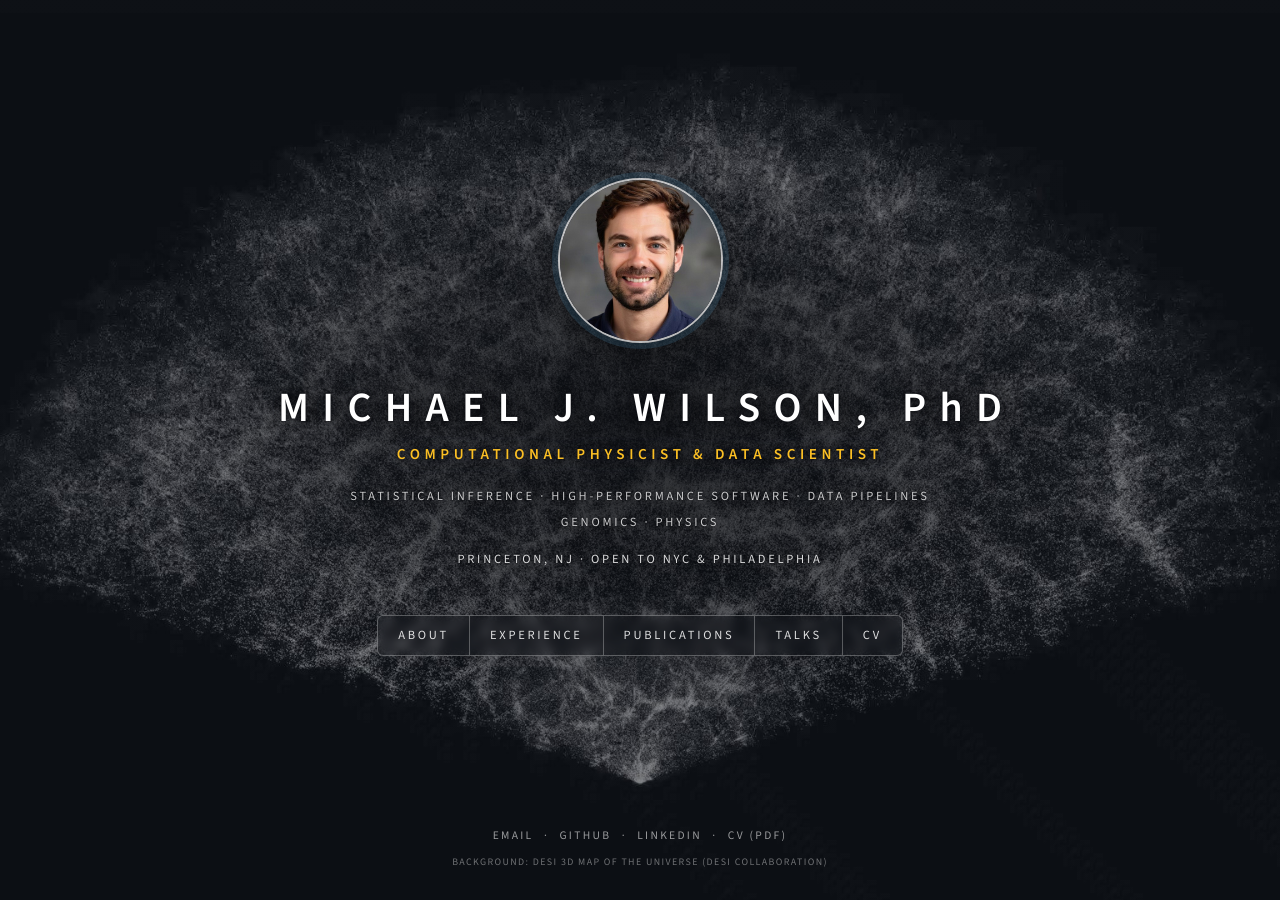
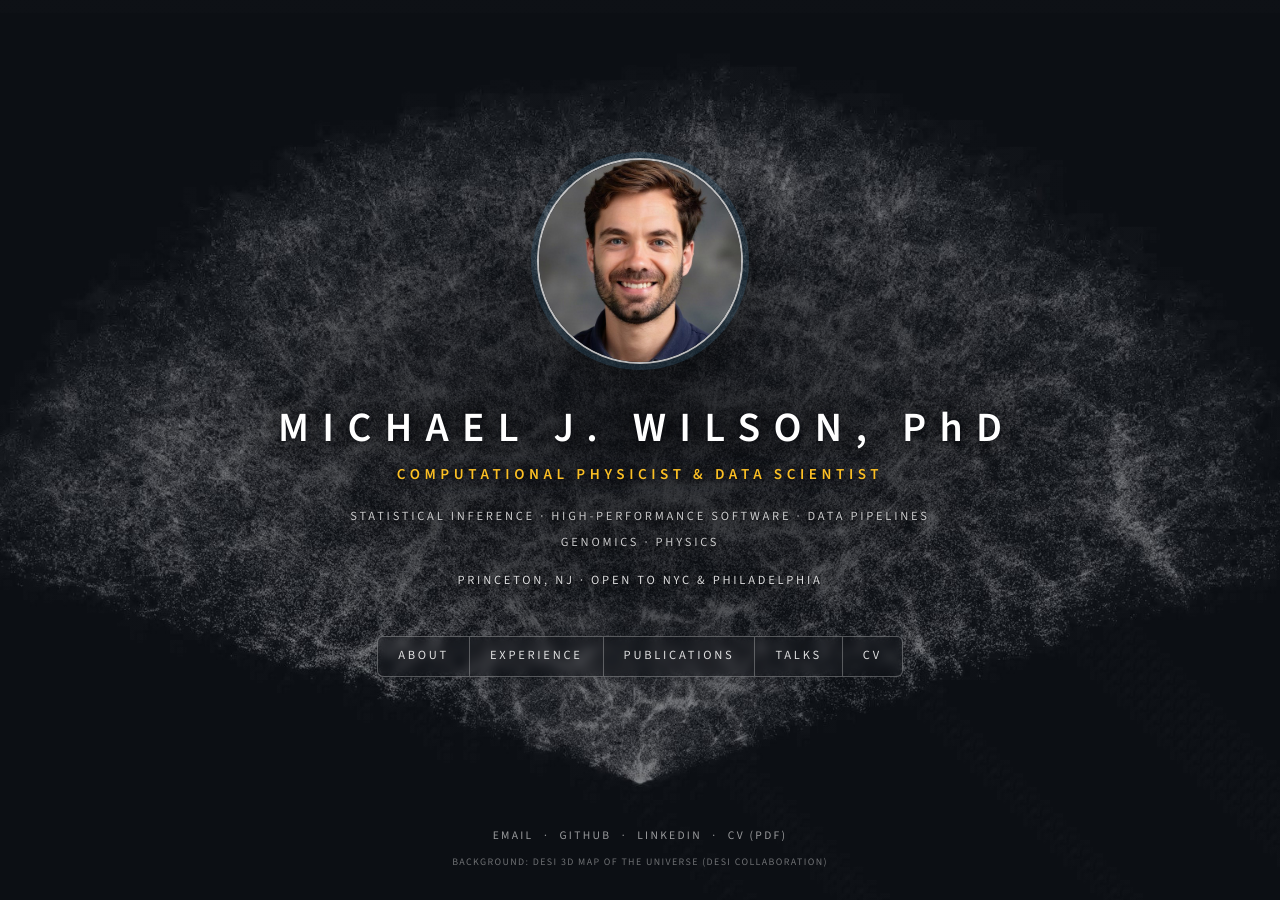
Before and after one commit to michaelJwilson/michaelJwilson.github.io, a Jekyll site: the page built from index.html, in a window 1280 px wide. Built offline with Jekyll 4.4.1, drawn with Linux system fonts in a browser that asks for light colours.

Commit message:
Profile photo another 25% larger (landing 206px, phone 169px, top bar 69px)
Co-Authored-By: Claude Opus 5.5 <noreply@anthropic.com>
Claude-Session: https://claude.ai/code/session_01SiHqF3nmdqJf51uy6f9hsB

```diff
--- a/assets/css/site.css
+++ b/assets/css/site.css
@@ -55,7 +55,7 @@ body.home .backdrop::after {
   text-align: center; padding: 64px 16px 32px;
 }
 .hero-avatar {
-  width: 165px; height: 165px; border-radius: 50%; object-fit: cover;
+  width: 206px; height: 206px; border-radius: 50%; object-fit: cover;
   border: 2px solid rgba(255, 255, 255, .7);
   box-shadow: 0 0 0 6px rgba(95, 179, 230, .15), 0 10px 40px rgba(0, 0, 0, .5);
 }
@@ -84,7 +84,7 @@ body.home .backdrop::after {
 .topbar-inner { max-width: 1040px; margin: 0 auto; padding: 12px 16px; display: flex; align-items: center; justify-content: space-between; gap: 14px; flex-wrap: wrap; }
 .brand { display: flex; align-items: center; gap: 12px; color: #fff; }
 .brand:hover { text-decoration: none; }
-.avatar { width: 55px; height: 55px; border-radius: 50%; object-fit: cover; border: 1px solid rgba(255, 255, 255, .6); flex: none; }
+.avatar { width: 69px; height: 69px; border-radius: 50%; object-fit: cover; border: 1px solid rgba(255, 255, 255, .6); flex: none; }
 .brand-name { font-weight: 600; letter-spacing: .2em; text-transform: uppercase; font-size: .9rem; }
 
 /* Inner pages: content panel */
@@ -152,7 +152,7 @@ code { font-family: ui-monospace, SFMono-Regular, Menlo, monospace; font-size: .
   body { font-size: 16px; }
   .hero-name { font-size: 1.35rem; letter-spacing: .14em; padding-left: .14em; }
   .hero-tagline { font-size: .8rem; letter-spacing: .2em; }
-  .hero-avatar { width: 135px; height: 135px; }
+  .hero-avatar { width: 169px; height: 169px; }
   .button-row { flex-direction: column; width: 100%; max-width: 320px; }
   .button-row a { border-left: 0; border-top: 1px solid var(--line); }
   .button-row a:first-child { border-top: 0; }
```
